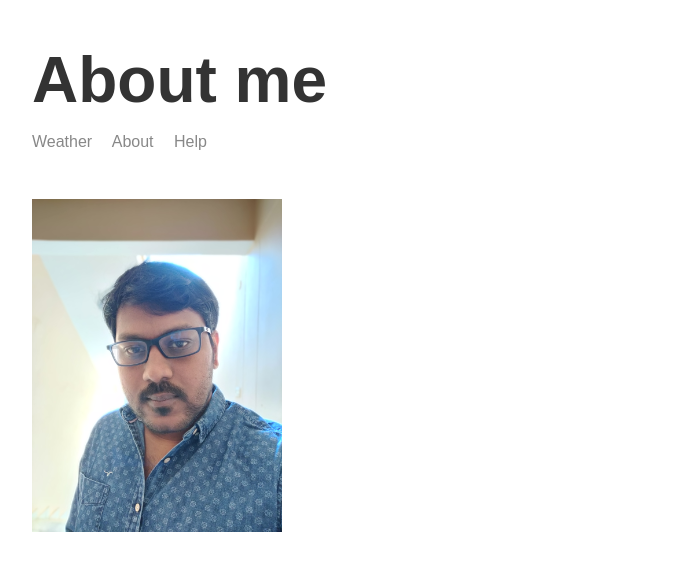
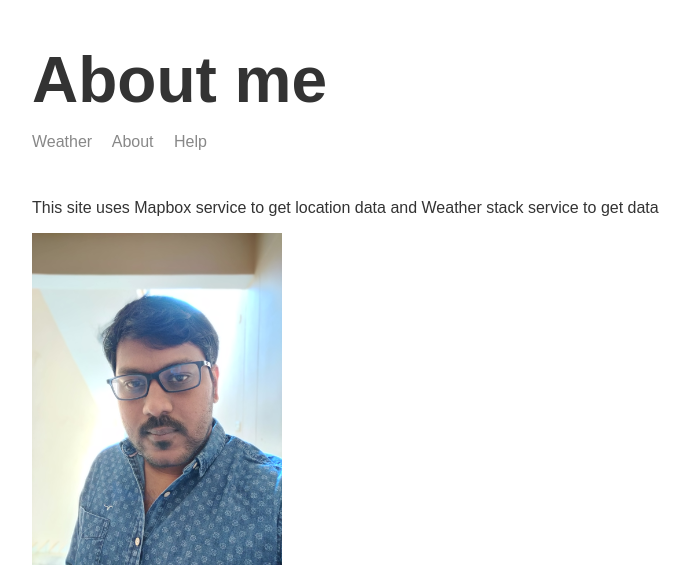
Before and after one commit to K1Rajesh/tutorial-node-weatherwebsite, a Node server app: page /about in a window 1280 px wide. Shown: the top 565 px of the page, without its empty margins (283-972 px from the left). Run offline with Node 20, Linux system fonts and the light colour scheme.

Commit message:
chager after production

```diff
--- a/templates/views/about.hbs
+++ b/templates/views/about.hbs
@@ -11,6 +11,8 @@
 <body>
     <div class="main-content">
         {{>header}}
+        <p> This site uses Mapbox service to get location data and
+            Weather stack service to get data</p>
         <img class="portrait" src="/img/rahul pic.jpg">
     </div>
 
```
